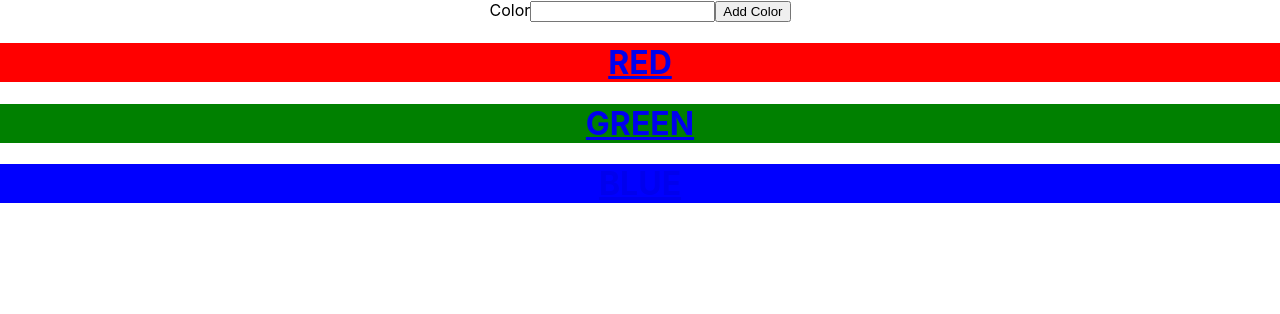
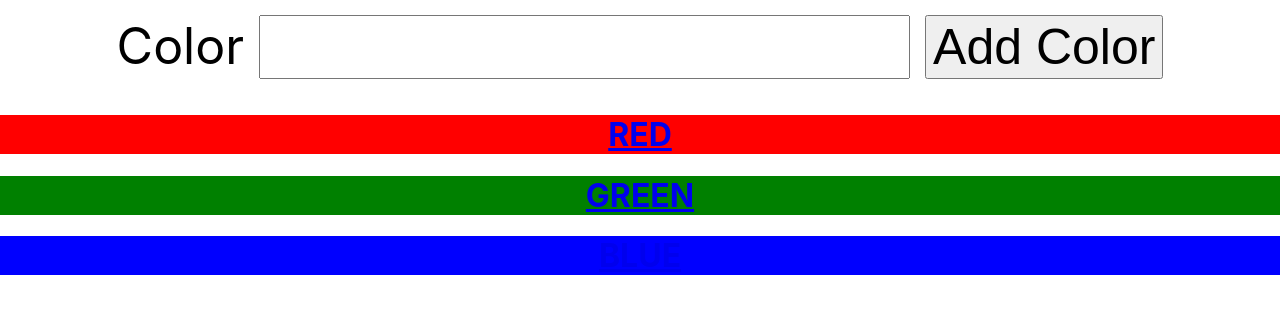
Before and after one commit to jreidmke/react-colors, a React (Create React App) app: page /colors in a window 1280 px wide. Shown: the top 314 px of the page. Built offline with nearby package versions, Linux system fonts and the light colour scheme.

Commit message:
completed styling

```diff
--- a/src/ColorForm.css
+++ b/src/ColorForm.css
@@ -4,5 +4,9 @@ label {
 
 input {
     font-size: 50px;
-    margin-right: 10px;
+    margin: 15px;
 }
+
+button {
+    font-size: 50px;
+}
--- a/src/ColorForm.js
+++ b/src/ColorForm.js
@@ -1,4 +1,5 @@
 import React, { useState } from "react";
+import './ColorForm.css';
 
 const ColorForm = ({createColor}) => {
 
```
Also changed, not shown: 1 other file (tests, documents, lock files or other folders).
